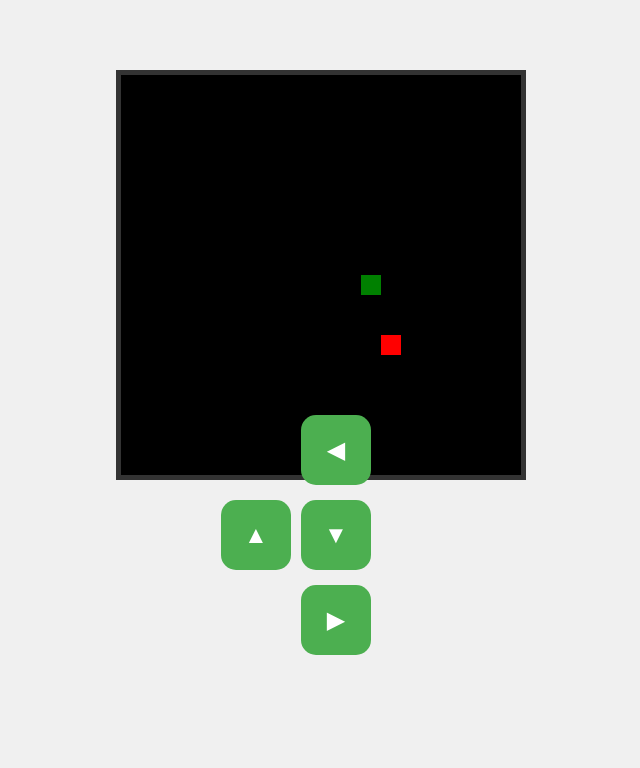
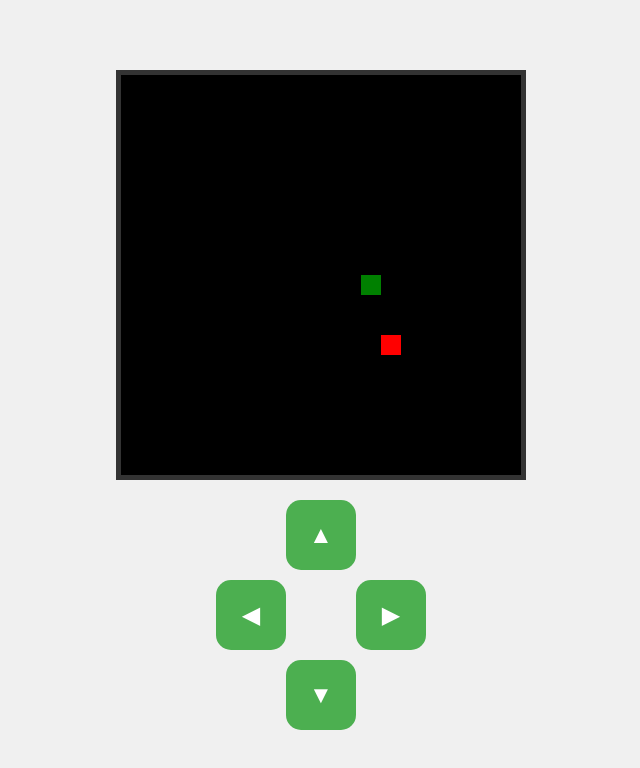
Before and after one commit to elbos01/snake-game, a plain HTML site: page index.html in a window 1280 px wide. Shown: the whole page, without its empty margins (319-959 px from the left). Drawn offline with Linux system fonts and the light colour scheme.

Commit message:
Add files via upload

```diff
--- a/index.html
+++ b/index.html
@@ -10,13 +10,16 @@
     <canvas id="gameCanvas" width="400" height="400"></canvas>
 
     <div id="controls">
-        <div class="control-row">
+        <div class="control-row" id="row-up">
             <button id="up" class="control-button">▲</button>
         </div>
-        <div class="control-row">
+        <div class="control-row" id="row-middle">
             <button id="left" class="control-button">◀</button>
+            <div class="empty-space"></div>
+            <button id="right" class="control-button">▶</button>
+        </div>
+        <div class="control-row" id="row-down">
             <button id="down" class="control-button">▼</button>
-            <button id="right" class="control-button">▶</button>
         </div>
     </div>
 
--- a/script.js
+++ b/script.js
@@ -16,10 +16,10 @@ document.addEventListener("keydown", (e) => {
     handleDirectionChange(e.key);
 });
 
-document.getElementById("up").addEventListener("click", () => handleDirectionChange("z"));
-document.getElementById("down").addEventListener("click", () => handleDirectionChange("s"));
-document.getElementById("left").addEventListener("click", () => handleDirectionChange("q"));
-document.getElementById("right").addEventListener("click", () => handleDirectionChange("d"));
+document.getElementById("up").addEventListener("click", () => handleDirectionChange("ArrowUp"));
+document.getElementById("down").addEventListener("click", () => handleDirectionChange("ArrowDown"));
+document.getElementById("left").addEventListener("click", () => handleDirectionChange("ArrowLeft"));
+document.getElementById("right").addEventListener("click", () => handleDirectionChange("ArrowRight"));
 
 function handleDirectionChange(key) {
     if ((key === "ArrowUp" || key === "z") && direction !== "down") direction = "up";
@@ -62,14 +62,4 @@ function draw() {
     }
 }
 
-setInterval(draw, 150); // Vitesse réduite du snake
-
-// Style des boutons de contrôle
-const controlButtons = document.querySelectorAll('.control-button');
-controlButtons.forEach(button => {
-    button.style.width = '70px';
-    button.style.height = '70px';
-    button.style.margin = '15px';
-    button.style.fontSize = '24px';
-    button.style.borderRadius = '15px';
-});
+setInterval(draw, 150);
--- a/style.css
+++ b/style.css
@@ -16,12 +16,16 @@ body {
 }
 
 #controls {
-    display: grid;
-    grid-template-columns: 70px 70px 70px;
-    grid-template-rows: 70px 70px 70px;
+    display: flex;
+    flex-direction: column;
+    align-items: center;
     gap: 10px;
+}
+
+.control-row {
+    display: flex;
     justify-content: center;
-    align-items: center;
+    width: 100%;
 }
 
 .control-button {
@@ -47,6 +51,7 @@ body {
     background-color: #3e8e41;
 }
 
-#empty1, #empty2, #empty3, #empty4 {
-    visibility: hidden;
+.empty-space {
+    width: 70px; /* même largeur que les boutons */
+    height: 70px;
 }
```
